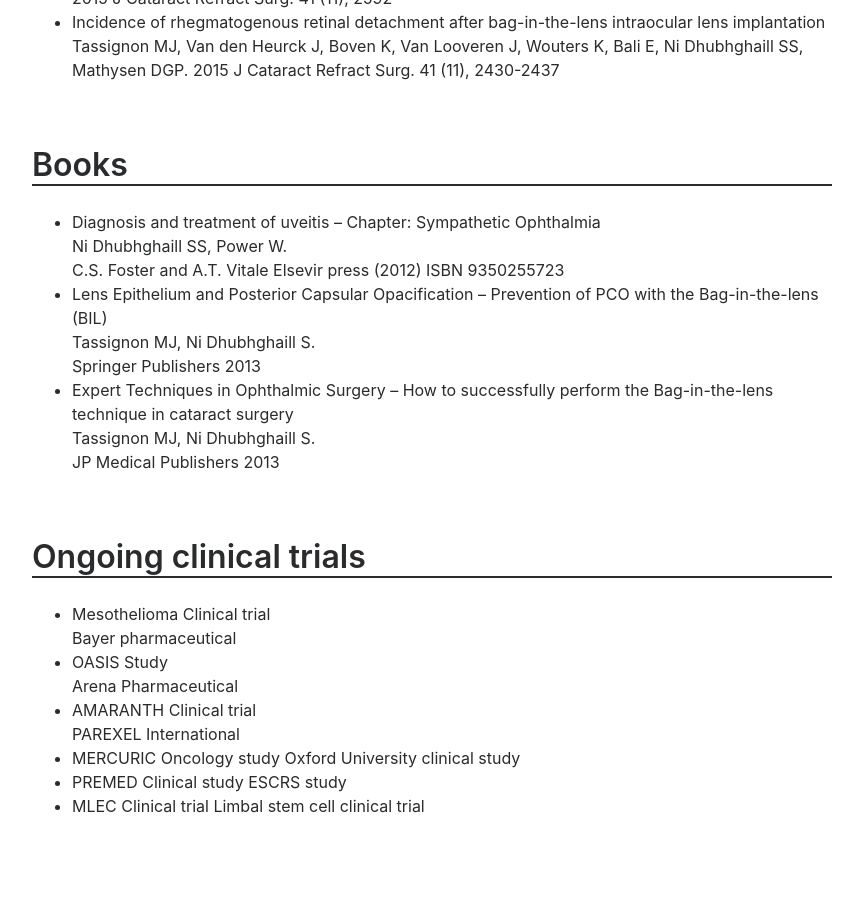
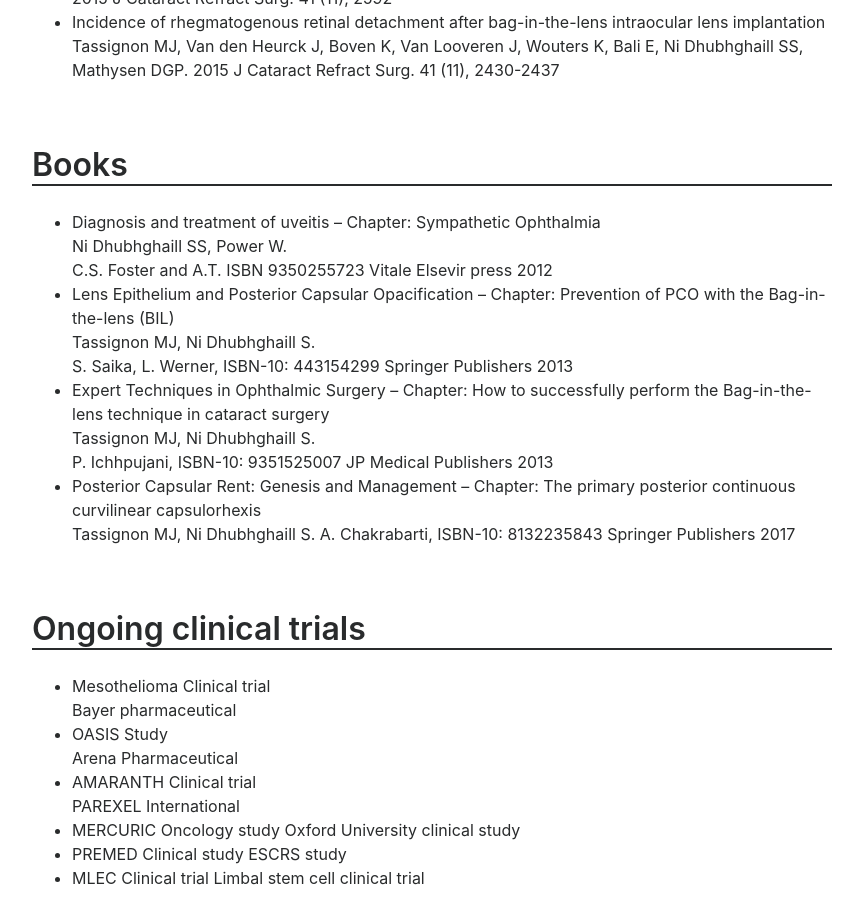
Before and after one commit to sorchanidhubhghaill/cv, a Jekyll site: the page built from index.md, in a window 1280 px wide and 900 px high, scrolled down 10052 px. Shown: the whole window, without its empty margins (208-1071 px from the left). Built offline with Jekyll 4.4.1, drawn with Linux system fonts in a browser that asks for light colours.

Commit message:
Update index.md

```diff
--- a/index.md
+++ b/index.md
@@ -395,14 +395,17 @@ Antwerp University Hospital -- Wilrijkstraat 10, 2610 Antwerp, Belgium
 
  - Diagnosis and treatment of uveitis -- Chapter: Sympathetic Ophthalmia
      Ni Dhubhghaill SS, Power W.
-     C.S. Foster and A.T. Vitale Elsevir press (2012) ISBN 9350255723
- - Lens Epithelium and Posterior Capsular Opacification -- Prevention of PCO with the Bag-in-the-lens (BIL)
+     C.S. Foster and A.T. ISBN 9350255723 Vitale Elsevir press 2012
+ - Lens Epithelium and Posterior Capsular Opacification -- Chapter: Prevention of PCO with the Bag-in-the-lens (BIL)
      Tassignon MJ, Ni Dhubhghaill S.
-     Springer Publishers 2013
- - Expert Techniques in Ophthalmic Surgery -- How to successfully perform the Bag-in-the-lens technique in
+     S. Saika, L. Werner, ISBN-10: 443154299 Springer Publishers 2013
+ - Expert Techniques in Ophthalmic Surgery -- Chapter: How to successfully perform the Bag-in-the-lens technique in
      cataract surgery
      Tassignon MJ, Ni Dhubhghaill S.
-     JP Medical Publishers 2013
+     P. Ichhpujani, ISBN-10: 9351525007 JP Medical Publishers 2013
+ - Posterior Capsular Rent: Genesis and Management -- Chapter: The primary posterior continuous curvilinear capsulorhexis
+     Tassignon MJ, Ni Dhubhghaill S.
+     A. Chakrabarti, ISBN-10: 8132235843 Springer Publishers 2017
 
 
 ## Ongoing clinical trials
```
